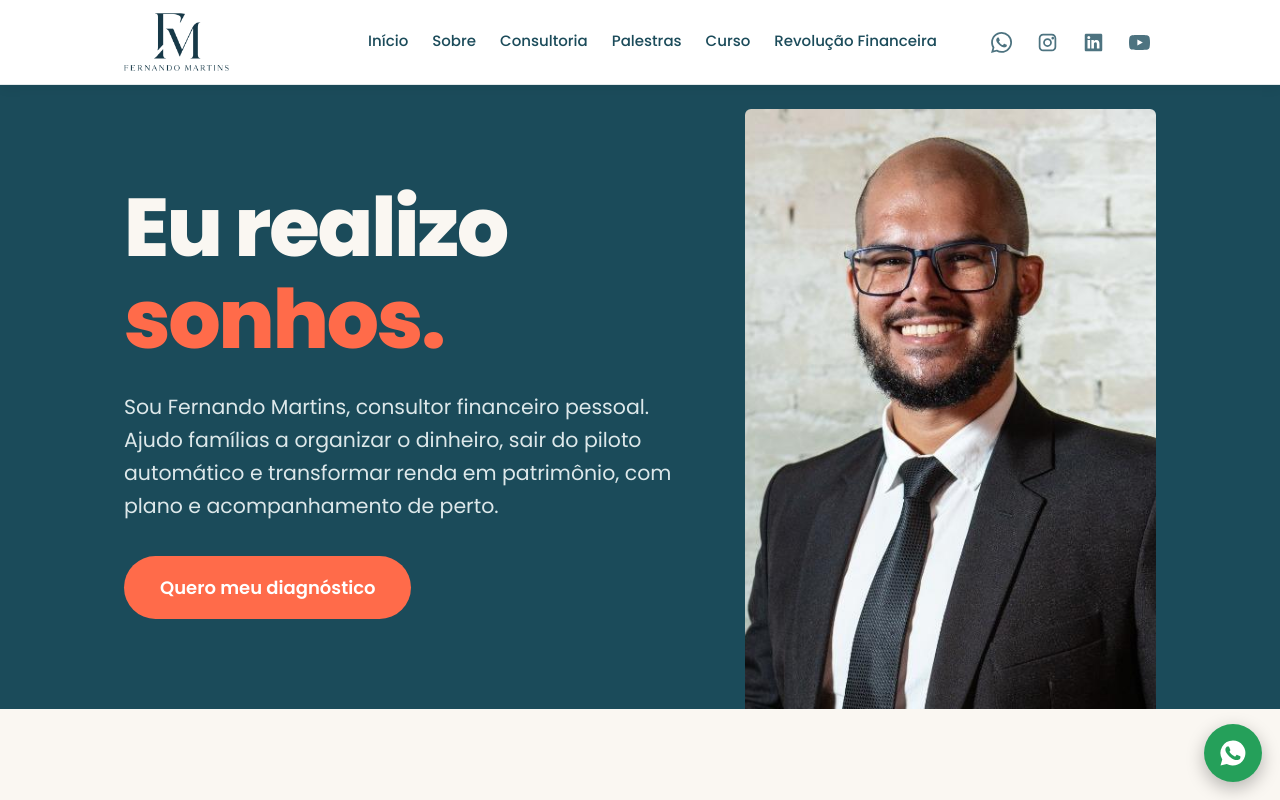
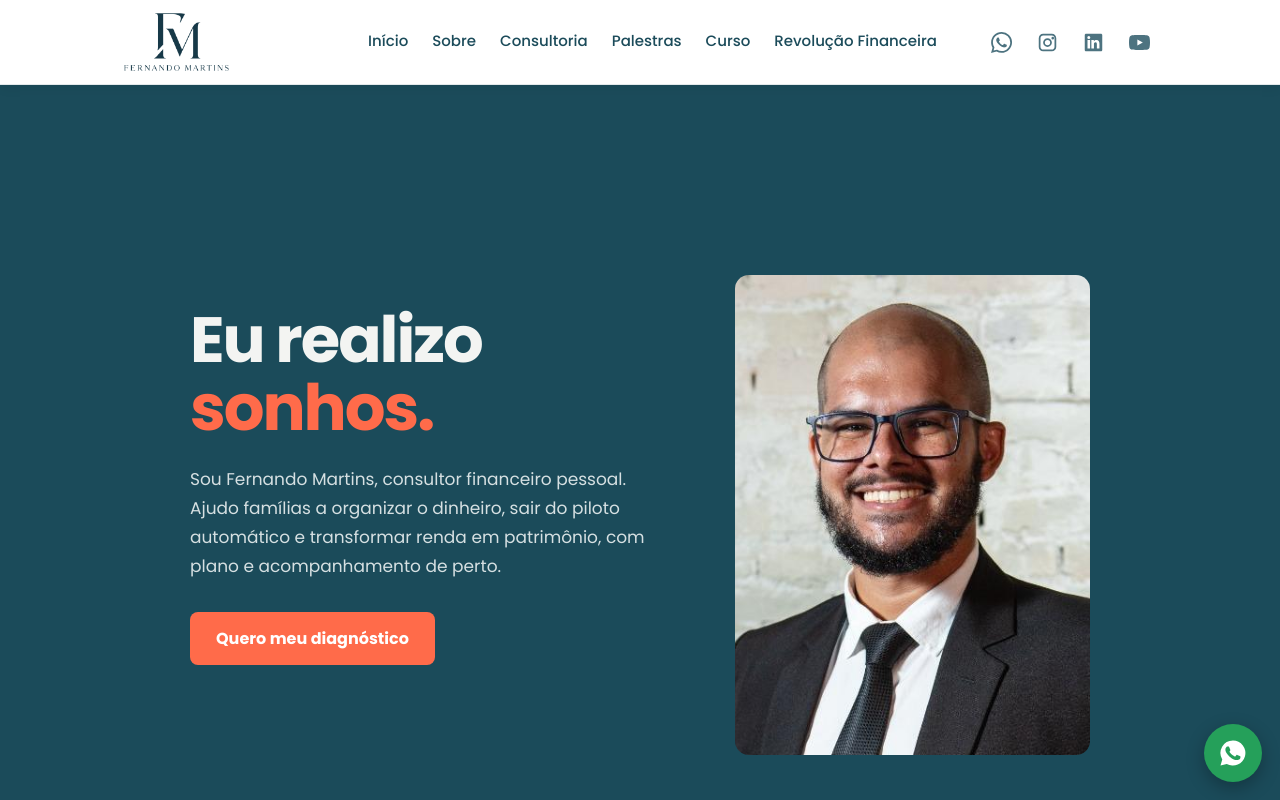
Before and after one commit to MateusTheobald/fernando-martins, a React (Vite) app: page / in a window 1280 px wide. Shown: the top 800 px of the page. Built offline with nearby package versions, Linux system fonts and the light colour scheme.

Commit message:
Update HomePageBanner.css

```diff
--- a/src/components/inicio/HomePageBanner.css
+++ b/src/components/inicio/HomePageBanner.css
@@ -1,3 +1,150 @@
+
+/* =========================================
+   HOME BANNER — DESKTOP
+========================================= */
+
+.hero {
+  width: 100%;
+  height: calc(100vh - 84px);
+  height: calc(100svh - 84px);
+  min-height: 500px;
+
+  display: flex;
+  align-items: center;
+  justify-content: center;
+
+  box-sizing: border-box;
+  overflow: hidden;
+  padding: 0;
+}
+
+.hero .wrap {
+  width: 1028px;
+  max-width: calc(100% - 48px);
+  margin: 0 auto;
+
+  display: grid;
+  grid-template-columns: 1fr 0.9fr;
+  align-items: center;
+  gap: 55px;
+
+  zoom: clamp(
+    0.90,
+    min(
+      1,
+      calc((100svh - 124px) / 500),
+      calc((100vw - 80px) / 1028)
+    ),
+    1
+  );
+}
+
+/* TEXTO DESKTOP */
+
+.hero .txt {
+  width: 100%;
+  max-width: 520px;
+}
+
+.hero h1 {
+  margin: 0 0 24px;
+
+  color: #f3f4f2;
+  font-size: clamp(42px, 5vw, 68px);
+  font-weight: 700;
+  line-height: 1.05;
+  letter-spacing: -2px;
+}
+
+.hero h1 em {
+  color: var(--coral);
+  font-style: normal;
+}
+
+.hero .lead {
+  max-width: 480px;
+  margin: 0 0 32px;
+
+  color: #d6e0e2;
+  font-size: 17px;
+  line-height: 1.7;
+}
+
+/* BOTÃO DESKTOP */
+
+.hero .cta {
+  display: flex;
+  align-items: center;
+  gap: 14px;
+}
+
+.hero .cta .btn {
+  min-height: 52px;
+  padding: 14px 26px;
+
+  display: inline-flex;
+  align-items: center;
+  justify-content: center;
+
+  border: none;
+  border-radius: 8px;
+
+  background: var(--coral);
+  color: #fff;
+
+  font-size: 16px;
+  font-weight: 700;
+  text-decoration: none;
+
+  transition: transform 0.2s ease, background 0.2s ease;
+}
+
+.hero .cta .btn:hover {
+  transform: translateY(-2px);
+}
+
+/* FOTO DESKTOP */
+
+.hero .photo {
+  width: 100%;
+  height: 480px;
+
+  position: relative;
+  overflow: hidden;
+
+  border-radius: 14px;
+}
+
+.hero .photo img {
+  display: block;
+  width: 100%;
+  height: 100%;
+
+  object-fit: cover;
+  object-position: center top;
+}
+
+/* =========================================
+   TABLETS
+========================================= */
+
+@media (max-width: 1024px) and (min-width: 821px) {
+  .hero .wrap {
+    gap: 32px;
+  }
+
+  .hero h1 {
+    font-size: 52px;
+  }
+
+  .hero .lead {
+    font-size: 15px;
+  }
+
+  .hero .photo {
+    height: 420px;
+  }
+}
 
 /* =========================================
    HOME BANNER — MOBILE
@@ -6,8 +153,10 @@
 @media (max-width: 820px) {
 
   .hero {
+    width: 100%;
     height: auto;
     min-height: 0;
+
     display: block;
     overflow: visible;
     padding: 0;
@@ -17,12 +166,14 @@
     width: 100%;
     max-width: 100%;
     margin: 0;
+
     padding: 18px 20px 20px;
     box-sizing: border-box;
     zoom: 1;
 
     display: grid;
     grid-template-columns: minmax(0, 1fr);
+
     grid-template-areas:
       "title"
       "photo"
@@ -32,6 +183,8 @@
     align-items: stretch;
   }
 
+  /* LIBERA OS ELEMENTOS INTERNOS */
+
   .hero .txt {
     display: contents;
   }
@@ -40,11 +193,16 @@
 
   .hero h1 {
     grid-area: title;
+
+    display: block;
     width: 100%;
+
     text-align: center;
 
     font-size: clamp(39px, 9vw, 54px);
     line-height: 1.08;
+    letter-spacing: -1.5px;
+
     margin: 0 0 16px;
   }
 
@@ -57,13 +215,16 @@
 
   .hero .photo {
     grid-area: photo;
+
     position: relative;
+    z-index: 1;
 
     width: 100%;
     height: 470px;
+
     margin: 0;
+    overflow: hidden;
 
-    overflow: hidden;
     border-radius: 12px;
   }
 
@@ -77,26 +238,29 @@
 
     object-fit: cover;
     object-position: center 18%;
+
+    border-radius: 12px;
   }
 
-  /* TEXTO SOBRE A FOTO — COMO NA VERSÃO ORIGINAL */
+  /* TEXTO SOBRE A FOTO */
 
-  .hero p {
+  .hero .txt .lead {
     grid-area: photo;
+
+    position: relative;
+    z-index: 2;
 
     align-self: end;
     justify-self: stretch;
 
-    position: relative;
-    z-index: 2;
-
     width: 100%;
     max-width: none;
     min-width: 0;
+
     box-sizing: border-box;
 
+    padding: 75px 8px 18px 18px;
     margin: 0;
-    padding: 75px 8px 18px 18px;
 
     color: #fff;
     font-size: 14px;
@@ -105,8 +269,8 @@
     background: linear-gradient(
       to bottom,
       transparent 0%,
-      rgba(20, 58, 70, 0.45) 35%,
-      rgba(20, 58, 70, 0.96) 100%
+      rgba(20, 58, 70, .45) 35%,
+      rgba(20, 58, 70, .96) 100%
     );
 
     border-radius: 0 0 12px 12px;
@@ -122,6 +286,7 @@
 
     width: 100%;
     margin-top: 8px;
+
     gap: 12px;
   }
 
@@ -136,14 +301,15 @@
     box-sizing: border-box;
     padding: 14px 20px;
 
-    background: var(--coral) !important;
-    color: #fff !important;
+    background: var(--coral);
+    color: #fff;
 
     border: none;
     border-radius: 8px;
 
     font-size: 17px;
     font-weight: 700;
+
     text-align: center;
     text-decoration: none;
   }
@@ -168,7 +334,7 @@
     height: 420px;
   }
 
-  .hero p {
+  .hero .txt .lead {
     font-size: 13px;
     padding: 65px 6px 16px 16px;
   }
@@ -184,7 +350,7 @@
 }
 
 /* =========================================
-   DESKTOP
+   DESKTOP — SONHOS EM LARANJA
 ========================================= */
 
 @media (min-width: 821px) {
```
